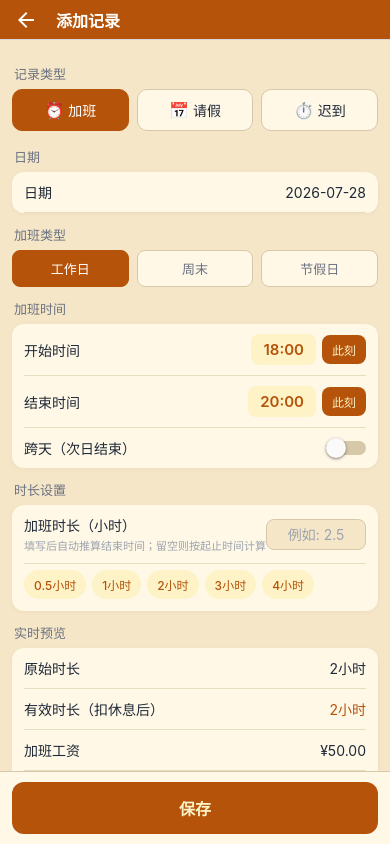
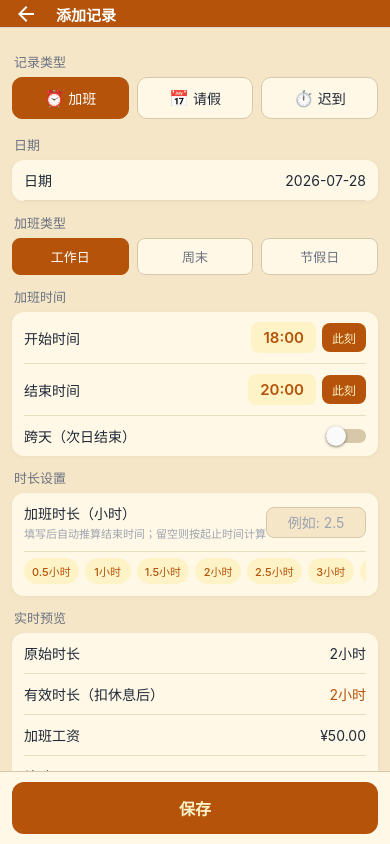
Before and after one commit to Jimmy3499/overtime-notebook-app, a React Native app: screen /AddRecord in a window 390 px wide. Built offline with nearby package versions, Linux system fonts and the light colour scheme; no server answers.

Commit message:
加班小账本 v2.0.2：启动页纯色、导航栏裁剪、事由备注加宽、时长选项扩展至0.5~24h、日历年月选择器

```diff
--- a/App.tsx
+++ b/App.tsx
@@ -37,9 +37,9 @@ function RootStack() {
         component={MainTabs}
         options={{
           title: '加班本',
-          headerStyle: { backgroundColor: THEME.primary, height: 40 },
+          headerStyle: { backgroundColor: THEME.primary, height: 28 },
           headerTintColor: '#fff',
-          headerTitleStyle: { fontWeight: '600', fontSize: 16 },
+          headerTitleStyle: { fontWeight: '600', fontSize: 15 },
         }}
       />
       <Stack.Screen
@@ -47,9 +47,9 @@ function RootStack() {
         component={AddRecordScreen}
         options={({ route }: any) => ({
           title: route.params?.record ? '编辑记录' : '添加记录',
-          headerStyle: { backgroundColor: THEME.primary, height: 40 },
+          headerStyle: { backgroundColor: THEME.primary, height: 28 },
           headerTintColor: '#fff',
-          headerTitleStyle: { fontWeight: '600', fontSize: 16 },
+          headerTitleStyle: { fontWeight: '600', fontSize: 15 },
         })}
       />
       <Stack.Screen
@@ -57,9 +57,9 @@ function RootStack() {
         component={HolidaysScreen}
         options={{
           title: '节假日配置',
-          headerStyle: { backgroundColor: THEME.primary, height: 40 },
+          headerStyle: { backgroundColor: THEME.primary, height: 28 },
           headerTintColor: '#fff',
-          headerTitleStyle: { fontWeight: '600', fontSize: 16 },
+          headerTitleStyle: { fontWeight: '600', fontSize: 15 },
         }}
       />
     </Stack.Navigator>
--- a/app.json
+++ b/app.json
@@ -2,7 +2,7 @@
   "expo": {
     "name": "加班小账本",
     "slug": "overtime-app",
-    "version": "2.0.1",
+    "version": "2.0.2",
     "orientation": "portrait",
     "icon": "./assets/icon.png",
     "userInterfaceStyle": "light",
@@ -14,7 +14,7 @@
     },
     "android": {
       "package": "com.overtime.notebook",
-      "versionCode": 20001,
+      "versionCode": 20002,
       "adaptiveIcon": {
         "backgroundColor": "#1e293b",
         "foregroundImage": "./assets/android-icon-foreground.png",
--- a/src/constants.ts
+++ b/src/constants.ts
@@ -43,7 +43,7 @@ export const RECORD_TYPE_INFO: Record<
 export const RECORD_TYPES: RecordType[] = ['overtime', 'leave', 'late'];
 
 // 当前版本号（设置页展示，便于核对下载的是哪个版本）
-export const APP_VERSION = '2.0.1';
+export const APP_VERSION = '2.0.2';
 
 // 默认设置
 export const DEFAULT_SETTINGS: Settings = {
--- a/src/screens/AddRecordScreen.tsx
+++ b/src/screens/AddRecordScreen.tsx
@@ -362,17 +362,19 @@ export default function AddRecordScreen() {
             />
           </View>
 
-          <View style={styles.quickDurRow}>
-            {[0.5, 1, 2, 3, 4].map(h => (
+          <ScrollView horizontal showsHorizontalScrollIndicator={false} contentContainerStyle={styles.quickDurRow}>
+            {Array.from({ length: 48 }, (_, i) => (i + 1) * 0.5).map(h => (
               <TouchableOpacity
                 key={h}
-                style={styles.quickDurBtn}
+                style={[styles.quickDurBtn, parseFloat(durationHours) === h && styles.quickDurBtnActive]}
                 onPress={() => onDurationChange(String(h))}
               >
-                <Text style={styles.quickDurText}>{h}小时</Text>
+                <Text style={[styles.quickDurText, parseFloat(durationHours) === h && styles.quickDurTextActive]}>
+                  {h % 1 === 0 ? `${h}` : `${h}`}小时
+                </Text>
               </TouchableOpacity>
             ))}
-          </View>
+          </ScrollView>
         </View>
 
         {/* 实时预览 */}
@@ -466,9 +468,9 @@ export default function AddRecordScreen() {
             />
           </View>
           <View style={[styles.row, { alignItems: 'flex-start' }]}>
-            <Text style={styles.label}>事由/备注</Text>
+            <Text style={[styles.label, { flex: 0, width: 70 }]}>事由/备注</Text>
             <TextInput
-              style={[styles.input, styles.textArea]}
+              style={[styles.input, styles.textArea, { flex: 1 }]}
               value={reason}
               onChangeText={setReason}
               placeholder="选填"
@@ -581,11 +583,14 @@ const styles = StyleSheet.create({
     paddingTop: 6, paddingBottom: 12,
   },
   quickDurBtn: {
-    paddingHorizontal: 10, paddingVertical: 6,
+    paddingHorizontal: 8, paddingVertical: 5,
     backgroundColor: THEME.accent,
-    borderRadius: 16,
+    borderRadius: 14,
+    minWidth: 46, alignItems: 'center',
   },
-  quickDurText: { fontSize: 12, color: THEME.primary, fontWeight: '500' },
+  quickDurBtnActive: { backgroundColor: THEME.primary },
+  quickDurText: { fontSize: 11, color: THEME.primary, fontWeight: '500' },
+  quickDurTextActive: { color: '#fff' },
   bottomBar: {
     position: 'absolute', bottom: 0, left: 0, right: 0,
     backgroundColor: THEME.card,
--- a/src/screens/CalendarScreen.tsx
+++ b/src/screens/CalendarScreen.tsx
@@ -1,6 +1,6 @@
 import React, { useMemo, useState } from 'react';
 import {
-  StyleSheet, Text, View, TouchableOpacity, FlatList,
+  StyleSheet, Text, View, TouchableOpacity, FlatList, Modal, Pressable, ScrollView,
 } from 'react-native';
 import { useNavigation } from '@react-navigation/native';
 import { useApp } from '../AppContext';
@@ -20,6 +20,7 @@ export default function CalendarScreen() {
   const [year, setYear] = useState(now.getFullYear());
   const [month, setMonth] = useState(now.getMonth() + 1);
   const [selectedDate, setSelectedDate] = useState<string | null>(null);
+  const [showMonthPicker, setShowMonthPicker] = useState(false);
 
   const { days } = monthRange(year, month);
   const dates = dateListOfMonth(year, month);
@@ -77,6 +78,15 @@ export default function CalendarScreen() {
   };
 
   const weekDays = ['日', '一', '二', '三', '四', '五', '六'];
+
+  // 年月选择器用：生成可选年份范围（前后各扩展几年）
+  const pickerYears = useMemo(() => {
+    const currentYear = now.getFullYear();
+    const years: number[] = [];
+    for (let y = currentYear - 5; y <= currentYear + 10; y++) years.push(y);
+    return years;
+  }, []);
+  const pickerMonths = [1, 2, 3, 4, 5, 6, 7, 8, 9, 10, 11, 12];
 
   // 生成日历格子数组（前面补空白）
   const cells = useMemo(() => {
@@ -139,11 +149,78 @@ export default function CalendarScreen() {
         <TouchableOpacity onPress={goPrevMonth}>
           <Text style={styles.navBtn}>‹</Text>
         </TouchableOpacity>
-        <Text style={styles.monthTitle}>{year}年{month}月</Text>
+        <TouchableOpacity onPress={() => setShowMonthPicker(true)} activeOpacity={0.7}>
+          <Text style={styles.monthTitle}>{year}年{month}月</Text>
+        </TouchableOpacity>
         <TouchableOpacity onPress={goNextMonth}>
           <Text style={styles.navBtn}>›</Text>
         </TouchableOpacity>
       </View>
+
+      {/* 年月选择器弹窗 */}
+      <Modal
+        transparent
+        visible={showMonthPicker}
+        onRequestClose={() => setShowMonthPicker(false)}
+        animationType="fade"
+      >
+        <Pressable style={styles.pickerOverlay} onPress={() => setShowMonthPicker(false)}>
+          <Pressable style={styles.pickerCard} onPress={() => {}}>
+            <Text style={styles.pickerTitle}>选择年月</Text>
+
+            {/* 年份选择 */}
+            <ScrollView horizontal showsHorizontalScrollIndicator={false} contentContainerStyle={styles.yearScroll}>
+              {pickerYears.map(y => (
+                <TouchableOpacity
+                  key={y}
+                  style={[styles.yearChip, y === year && styles.yearChipActive]}
+                  onPress={() => setYear(y)}
+                >
+                  <Text style={[styles.yearChipText, y === year && styles.yearChipTextActive]}>
+                    {y}年
+                  </Text>
+                </TouchableOpacity>
+              ))}
+            </ScrollView>
+
+            {/* 月份网格 */}
+            <View style={styles.monthGrid}>
+              {pickerMonths.map(m => (
+                <TouchableOpacity
+                  key={m}
+                  style={[styles.monthChip, m === month && styles.monthChipActive]}
+                  onPress={() => { setMonth(m); setShowMonthPicker(false); }}
+                >
+                  <Text style={[styles.monthChipText, m === month && styles.monthChipTextActive]}>
+                    {m}月
+                  </Text>
+                </TouchableOpacity>
+              ))}
+            </View>
+
+            {/* 快捷跳转 */}
+            <View style={styles.quickJumpRow}>
+              <TouchableOpacity
+                style={styles.quickJumpBtn}
+                onPress={() => {
+                  const n = new Date();
+                  setYear(n.getFullYear());
+                  setMonth(n.getMonth() + 1);
+                  setShowMonthPicker(false);
+                }}
+              >
+                <Text style={styles.quickJumpBtnText}>📍 今天</Text>
+              </TouchableOpacity>
+              <TouchableOpacity
+                style={styles.quickJumpBtn}
+                onPress={() => setShowMonthPicker(false)}
+              >
+                <Text style={styles.quickJumpBtnText}>取消</Text>
+              </TouchableOpacity>
+            </View>
+          </Pressable>
+        </Pressable>
+      </Modal>
 
       {/* 星期表头 */}
       <View style={styles.weekRow}>
@@ -364,4 +441,54 @@ const styles = StyleSheet.create({
     shadowOffset: { width: 0, height: 5 },
   },
   fabText: { color: '#fff', fontSize: 32, fontWeight: '300', marginTop: -2 },
+  // 年月选择器
+  pickerOverlay: {
+    flex: 1, backgroundColor: 'rgba(0,0,0,0.45)',
+    justifyContent: 'center', alignItems: 'center',
+  },
+  pickerCard: {
+    backgroundColor: THEME.card,
+    borderRadius: 20,
+    padding: 20,
+    width: '85%',
+    maxWidth: 340,
+  },
+  pickerTitle: {
+    fontSize: 17, fontWeight: '600', color: THEME.text,
+    textAlign: 'center', marginBottom: 16,
+  },
+  yearScroll: {
+    flexDirection: 'row', gap: 8, paddingBottom: 12,
+  },
+  yearChip: {
+    paddingHorizontal: 14, paddingVertical: 7,
+    backgroundColor: THEME.bg, borderRadius: 16,
+    borderWidth: 1, borderColor: THEME.border,
+  },
+  yearChipActive: { backgroundColor: THEME.primary, borderColor: THEME.primary },
+  yearChipText: { fontSize: 13, color: THEME.textSub, fontWeight: '500' },
+  yearChipTextActive: { color: '#fff' },
+  monthGrid: {
+    flexDirection: 'row', flexWrap: 'wrap', gap: 8,
+    marginTop: 4,
+  },
+  monthChip: {
+    width: '22%', aspectRatio: 1.4,
+    alignItems: 'center', justifyContent: 'center',
+    backgroundColor: THEME.bg, borderRadius: 12,
+    borderWidth: 1, borderColor: THEME.border,
+  },
+  monthChipActive: { backgroundColor: THEME.primary, borderColor: THEME.primary },
+  monthChipText: { fontSize: 14, color: THEME.textSub, fontWeight: '500' },
+  monthChipTextActive: { color: '#fff', fontWeight: '700' },
+  quickJumpRow: {
+    flexDirection: 'row', justifyContent: 'center', gap: 16,
+    marginTop: 16, paddingTop: 12,
+    borderTopWidth: StyleSheet.hairlineWidth, borderTopColor: THEME.border,
+  },
+  quickJumpBtn: {
+    paddingHorizontal: 20, paddingVertical: 8,
+    borderRadius: 10, backgroundColor: THEME.bg,
+  },
+  quickJumpBtnText: { fontSize: 14, color: THEME.textSub, fontWeight: '500' },
 });
```
